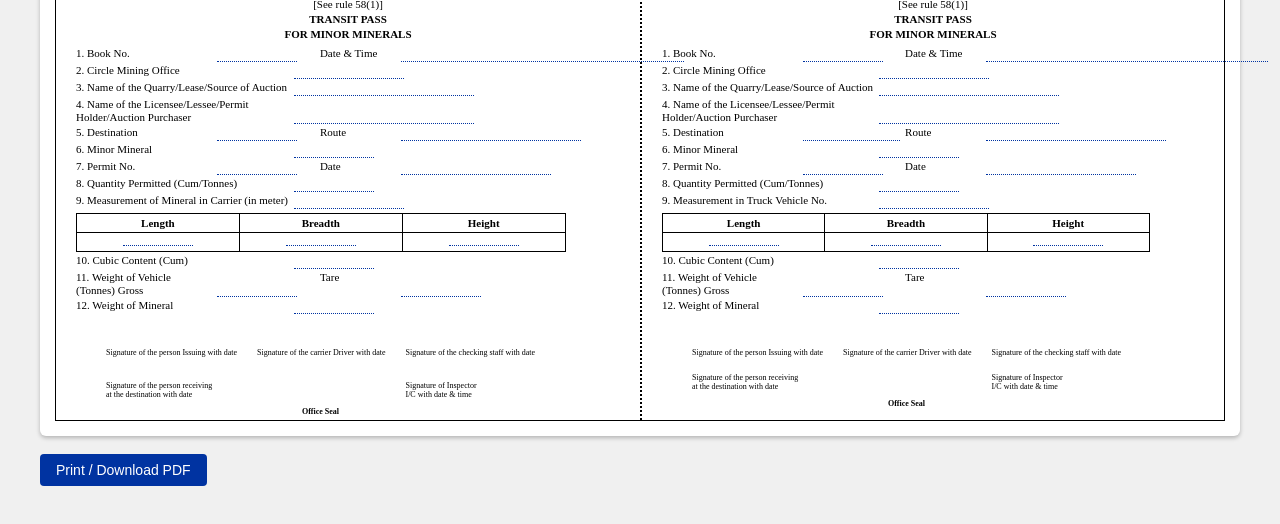
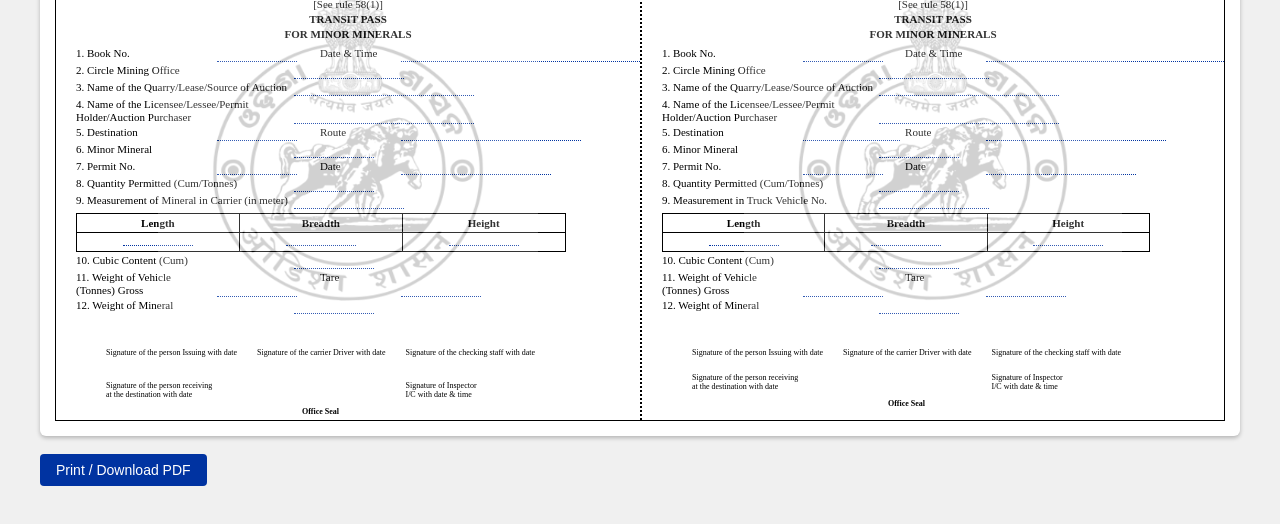
Before and after one commit to AlienMinus/road-pass, a plain HTML site: page transit-pass.html in a window 1280 px wide. Shown: the part 138-662 px from the top of the page. Drawn offline with Linux system fonts and the light colour scheme.

Commit message:
logo.png

```diff
--- a/transit-pass.html
+++ b/transit-pass.html
@@ -1,4 +1,4 @@
-<!DOCTYPE html>
+<!doctype html>
 <html lang="en">
   <head>
     <meta charset="UTF-8" />
@@ -68,15 +68,28 @@
       }
 
       /* Add logo as background watermark to both columns */
-      /* .col {
-        background-image: url('logo.png');
-        background-repeat: repeat-x;
-        background-position: center, center;
-        background-size: 35%;
-        background-attachment: fixed;
+      .col {
         position: relative;
-        opacity: 0.25;
-      } */
+        overflow: hidden;
+      }
+
+      .col::before {
+        content: "";
+        position: absolute;
+        inset: 0;
+
+        background-image: url("logo.png");
+        background-repeat: no-repeat;
+
+        /* Position both logos */
+        background-position:
+          center left 50%,
+          center right 50%;
+        background-size: 65%;
+
+        opacity: 0.20;
+        z-index: 1;
+      }
       /* Hide the print button when actually printing */
       @media print {
         #printBtn {
@@ -410,19 +423,19 @@
           if (!dt) return "";
           const d = new Date(dt);
           return (
-                      d.toLocaleDateString("en-US", {
-                        day: "2-digit",
-                        month: "short",
-                        year: "numeric",
-                        timeZone: 'UTC'
-                      }) +
+            d.toLocaleDateString("en-US", {
+              day: "2-digit",
+              month: "short",
+              year: "numeric",
+              timeZone: "UTC",
+            }) +
             " " +
             d.toLocaleTimeString("en-US", {
               hour: "2-digit",
               minute: "2-digit",
               second: "2-digit",
               hour12: true,
-              timeZone: 'UTC'
+              timeZone: "UTC",
             })
           );
         }
```
